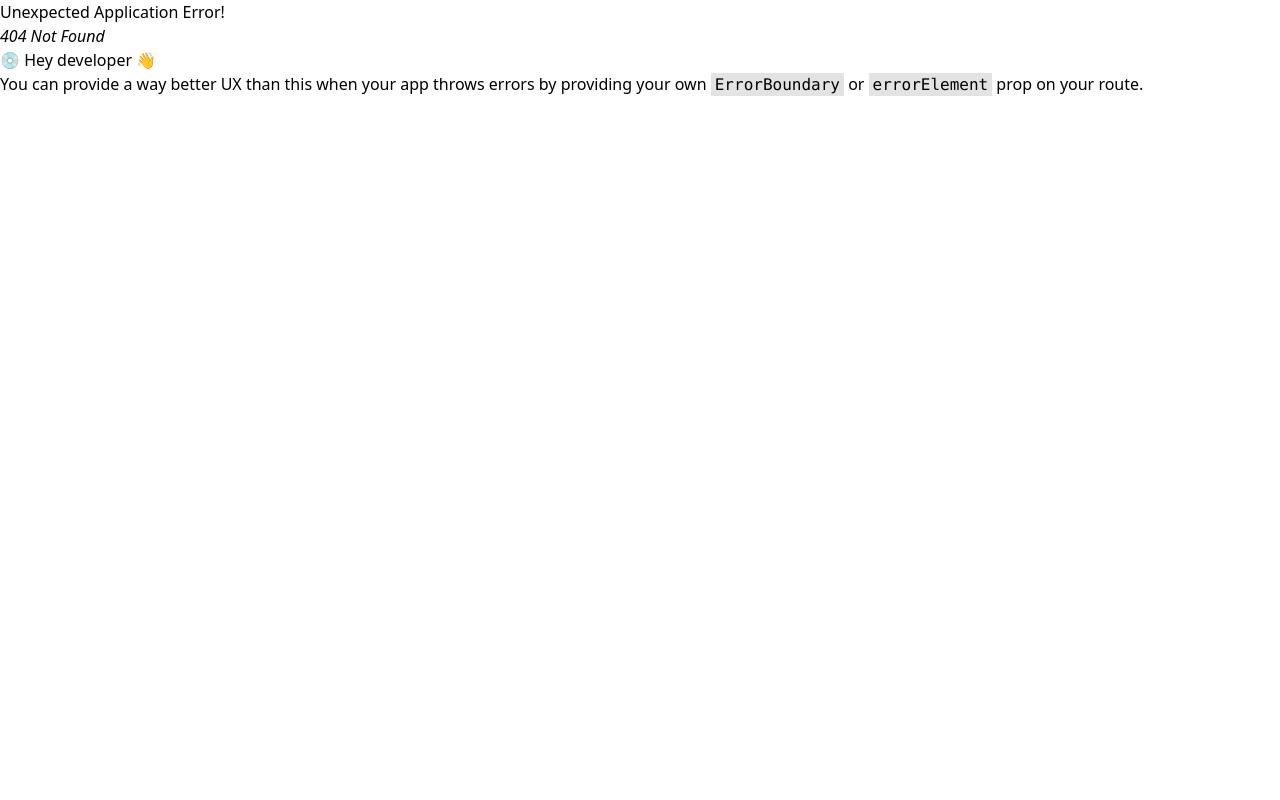
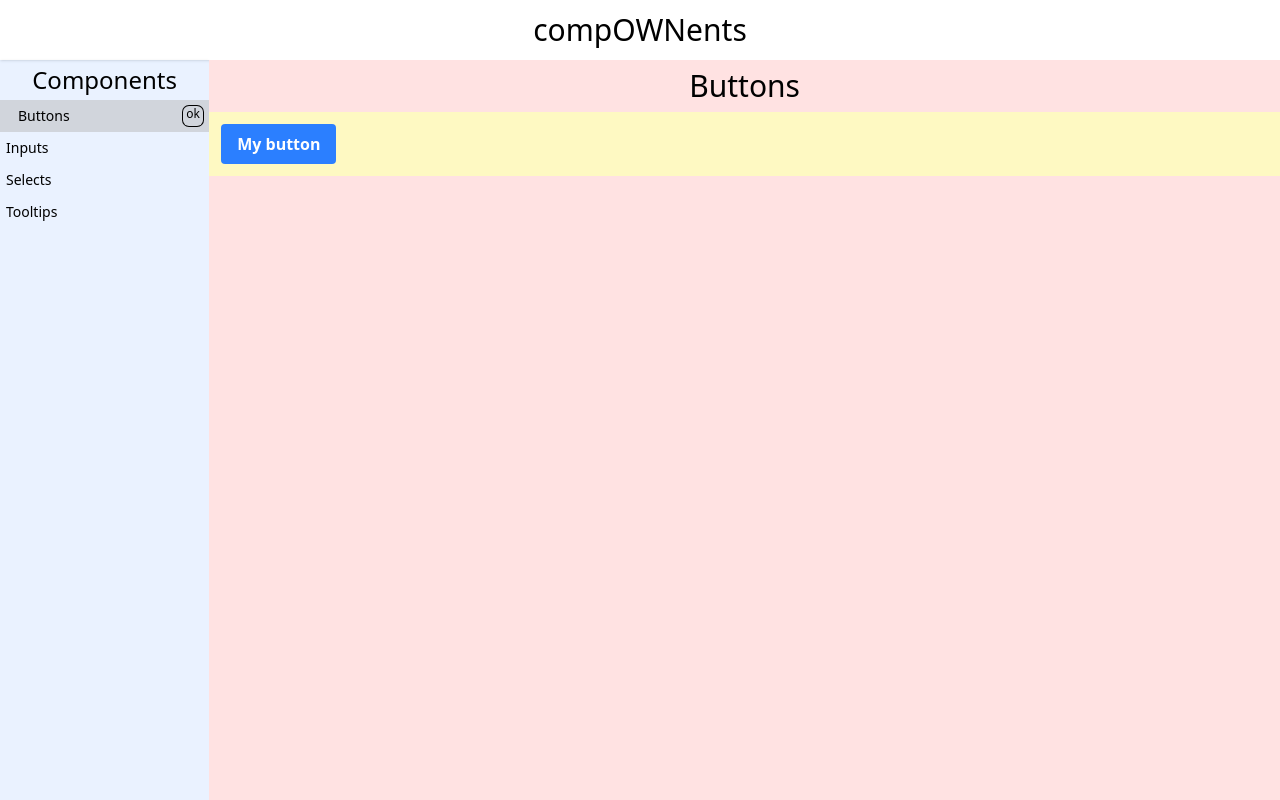
Before and after one commit to IsaaChaquito/compOWNents, a React (Vite) app: page /buttons in a window 1280 px wide. Before the commit this address had no page. Built offline with nearby package versions, Linux system fonts and the light colour scheme.

Commit message:
setting routing and new components

```diff
--- a/src/App.jsx
+++ b/src/App.jsx
@@ -10,23 +10,7 @@ function App() {
 
 
   return (
-    <MainLayout>
-      <div className="BODY w-full h-[calc(100vh_-_var(--navbar-heigth))] flex bg-red-300">BODY</div>
-    </MainLayout>
-      // <div className='APP-CONTAINER min-w-screen min-h-screen bg-white dark:bg-[#242424]d text-black dark:text-whited '>
-
-      //   <div className='NAVBAR w-full h-full text-center'>
-      //     <Navbar />
-      //   </div>
-      //   <div className='BODY w-full h-[calc(100vh_-_var(--navbar-heigth))] flex'>
-      //     <Drawer />
-
-      //     <div className='CONTENT w-full h-full flex justify-center items-center'>
-      //       BODY
-      //     </div>
-      //   </div>
-
-      // </div>
+    <MainLayout />
   )
 }
 
--- a/src/UI/MainLayout.jsx
+++ b/src/UI/MainLayout.jsx
@@ -2,26 +2,26 @@
 import { useState } from 'react';
 import Navbar from '../UI/navbar/Navbar';
 import Drawer from '../UI/drawer/Drawer';
+import { Outlet } from 'react-router';
 
-export const MainLayout = ({ children }) => {
+export const MainLayout = () => {
   const [isDrawerOpen, setDrawerOpen] = useState(true);
 
   return (
     <div className="APP-CONTAINER min-w-screen min-h-screen bg-white dark:bg-[#242424]d text-black dark:text-whited">
-      <div className="NAVBAR w-full h-full text-center">
+      {/* <div className="NAVBAR w-full h-full text-center"> */}
         <Navbar onMenuClick={() => setDrawerOpen(!isDrawerOpen)} />
-      </div>
+      {/* </div> */}
 
-      <div className="BODY w-full h-[calc(100vh_-_var(--navbar-height))] flex">
+      <div className="BODY w-full h-[calc(100vh_-_var(--navbar-height))] flex bg-blue-500/10">
         <Drawer isOpen={isDrawerOpen} />
 
-        <div className="CONTENT w-full h-full flex justify-center items-center">
-          {/* body */}
-          {children}
+        <div className="CONTENT w-full h-full bg-red-100">
+          <Outlet />
         </div>
       </div>
     </div>
   );
 };
 
-export default MainLayout;
+export default MainLayout
--- a/src/UI/drawer/Drawer.jsx
+++ b/src/UI/drawer/Drawer.jsx
@@ -1,5 +1,6 @@
 
 import { useProvider } from '../../context/useProvider'
+import { Link } from 'react-router'
 // import { SolarDoubleAltArrowRightBoldDuotone, LineMdChevronTripleRight } from '../../assets/icons'
 
 export const Drawer = ({ isOpen }) => {
@@ -15,24 +16,26 @@ export const Drawer = ({ isOpen }) => {
         {
           drawerState?.options &&
           Object.entries(drawerState?.options).map(([key, value]) => (
-            <button
+            <Link
+              to={value.link}
+              // to={'/components'}
               key={key}
-              onClick={() => drawerDispatch({ type: 'SET_OPTION_SELECTED', payload: value })}
-              className={`flex justify-between items-center relative overflow-hidden w-full text-left p-1.5 duration-75  ${drawerState.optionSelected === value ? 'bg-gray-300 ' : 'hover:bg-gray-200'}`}
+              onClick={() => drawerDispatch({ type: 'SET_OPTION_SELECTED', payload: value.title })}
+              className={`flex justify-between items-center relative overflow-hidden w-full text-left p-1.5 duration-75  ${drawerState.optionSelected === value.title ? 'bg-gray-300 ' : 'hover:bg-gray-200'}`}
             >
               <p
-                className={`select-none pointer-events-none duration-300 w-fit  ${drawerState.optionSelected === value ? 'translate-x-3  ' : ''}`}
+                className={`select-none pointer-events-none duration-300 w-fit  ${drawerState.optionSelected === value.title ? 'translate-x-3  ' : ''}`}
               >
-                {value}
+                {value.title}
               </p>
               {
-                drawerState.optionSelected === value &&
+                drawerState.optionSelected === value.title &&
                 // <LineMdChevronTripleRight className={`w-5 h-5 text-slate-500 absolute right-10 top-1/2 -translate-y-1/2 select-none pointer-events-none duration-300 ${drawerState.optionSelected === value ? 'translate-x-5  ' : 'opacity-0'}`} />
                 <div className='w-5 h-5 text-black rounded-md ring text-xs text-center select-none pointer-events-none duration-300'>
                   ok
                 </div>
               }
-            </button>
+            </Link>
           ))
         }
       </section>
--- a/src/UI/drawer/reducer.js
+++ b/src/UI/drawer/reducer.js
@@ -2,10 +2,22 @@
 
 export const initialState = {
   options: {
-    buttons: 'Buttons',
-    inputs: 'Inputs',
-    selects: 'Selects',
-    tooltips: 'Tooltips',
+    buttons: {
+      title: 'Buttons',
+      link: '/buttons',
+    },
+    inputs: {
+      title: 'Inputs',
+      link: '/inputs',
+    },
+    selects: {
+      title: 'Selects',
+      link: '/selects',
+    },
+    tooltips: {
+      title: 'Tooltips',
+      link: '/tooltips',
+    }
   },
   isExpanded: true,
   optionSelected: 'Buttons',
--- a/src/UI/navbar/Navbar.jsx
+++ b/src/UI/navbar/Navbar.jsx
@@ -1,10 +1,14 @@
-
+import { Link } from "react-router"
 
 export const Navbar = () => {
   return (
     <div className='w-full h-full flex flex-col items-center justify-center shadow'>
 
-      <h1 className='TITLE text-3xl py-3'>compOWNents</h1>
+      <h1 className='TITLE text-3xl py-3'>
+        <Link to="/home">
+          compOWNents
+        </Link>
+      </h1>
 
       {/* <section className='flex gap-2 self-end p-2'>
         <p>Option 1</p>
--- /dev/null
+++ b/src/components/pages/ButtonsPage.jsx
@@ -0,0 +1,17 @@
+import { SimpleButton } from "../ui/Buttons"
+
+
+export const ButtonsPage = () => {
+  return (
+    <div className='w-full h-full flex flex-col items-center '>
+
+      <section className='p-2'>
+        <h1 className="text-3xl">Buttons</h1>
+      </section>
+
+      <section className="BUTTONS w-full p-3 bg-yellow-100">
+        <SimpleButton />
+      </section>
+    </div>
+  )
+}
--- a/src/components/pages/ComponentsPage.jsx
+++ b/src/components/pages/ComponentsPage.jsx
@@ -2,7 +2,9 @@
 
 export const ComponentsPage = () => {
   return (
-    <div>ComponentsPage</div>
+    <div className="w-full h-full flex justify-center items-center">
+      ComponentsPage
+    </div>
   )
 }
 
--- a/src/components/pages/HomePage.jsx
+++ b/src/components/pages/HomePage.jsx
@@ -1,9 +1,11 @@
 
 export const HomePage = () => {
   return (
-    <div className="flex flex-col justify-center items-center">
+    <div className="w-full h-full flex flex-col justify-center items-center">
       <h2 className="text-2xl">Galería de</h2>
       <h1 className="text-3xl">compOWNents</h1>
     </div>
   )
 }
+
+export default HomePage
--- /dev/null
+++ b/src/components/ui/Buttons/SimpleButton.jsx
@@ -0,0 +1,11 @@
+
+
+export const SimpleButton = () => {
+  return (
+    <button className="bg-blue-500 hover:bg-blue-700 text-white font-bold py-2 px-4 rounded">
+      <span>My button</span>
+    </button>
+  )
+}
+
+export default SimpleButton
--- /dev/null
+++ b/src/components/ui/Buttons/index.js
@@ -0,0 +1 @@
+export * from './SimpleButton'
--- a/src/index.css
+++ b/src/index.css
@@ -1,7 +1,7 @@
 @import "tailwindcss";
 
 @theme{
-  --navbar-heigth: 60px;
+  --navbar-height: 60px;
 }
 
 :root {
--- a/src/routes/Router.jsx
+++ b/src/routes/Router.jsx
@@ -2,7 +2,7 @@
 import { createBrowserRouter } from "react-router";
 import MainLayout from "../UI/MainLayout";
 import { HomePage, ComponentsPage } from "../components/pages";
-
+import { ButtonsPage } from "../components/pages/ButtonsPage";
 // import NotFound from "./pages/NotFound";
 
 const router = createBrowserRouter([
@@ -11,12 +11,21 @@ const router = createBrowserRouter([
     element: <MainLayout />,
     children: [
       {
+        index: true,
         path: '/home',
         element: <HomePage />,
       },
       {
-        path: '/components',
-        element: <ComponentsPage />,
+        // path: '/components',
+        // element: <ComponentsPage />,
+        path: '/buttons',
+        element: <ButtonsPage />,
+        // children:[
+        //   {
+        //     path: '/components/buttons',
+        //     element: <ButtonsPage />,
+        //   }
+        // ]
       },
     ],
   },
```
